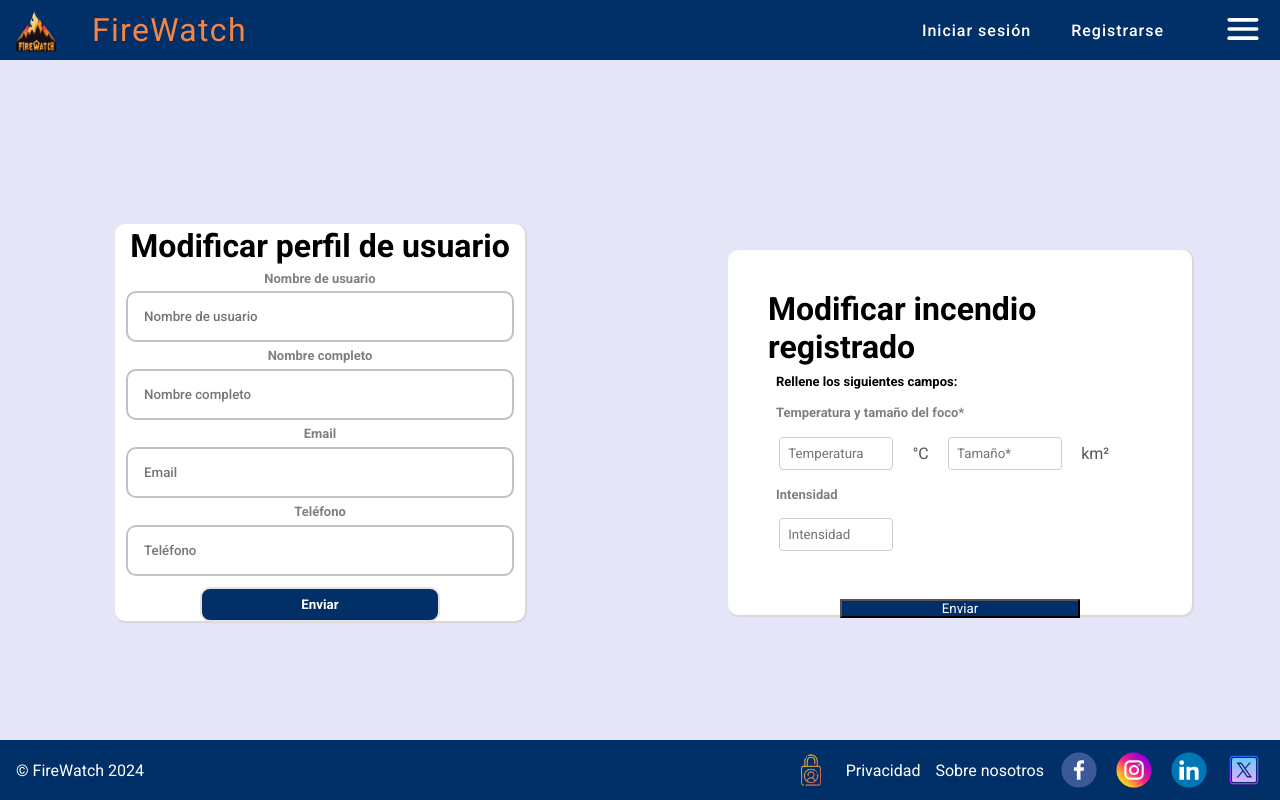
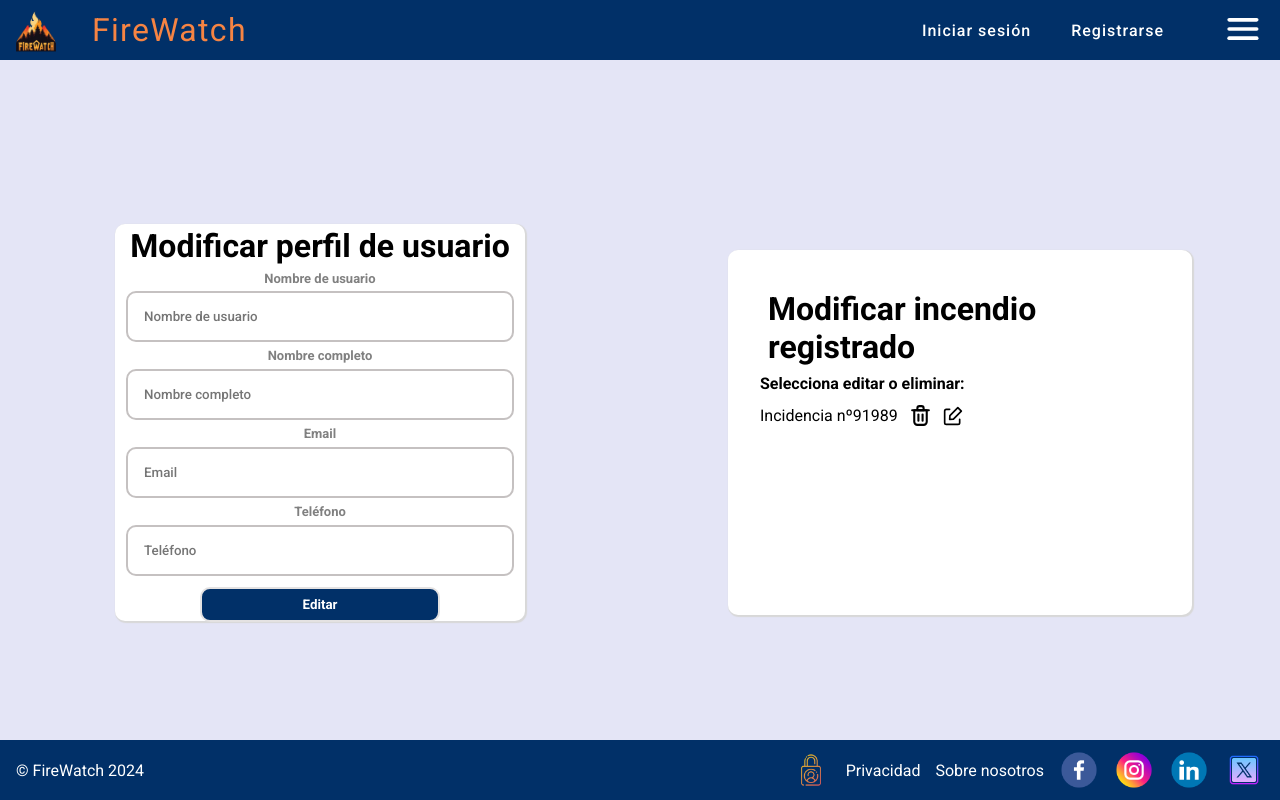
Before and after one commit to polfarre/FireWatch-Frontend, a React (Vite) app: page /myProfile in a window 1280 px wide. Built offline with nearby package versions, Linux system fonts and the light colour scheme.

Commit message:
añade eliminar incidencia

```diff
--- a/src/pages/profile/Profile.jsx
+++ b/src/pages/profile/Profile.jsx
@@ -8,17 +8,24 @@ const Profile = () => {
     intensidad: "",
   });
   const [showNotification, setShowNotification] = useState(false);
+  const [showEditForm, setShowEditForm] = useState(false);
 
   const handleChange = (e) => {
     const { name, value } = e.target;
     setFormData({ ...formData, [name]: value });
   };
+
   const handleSubmit = (e) => {
     e.preventDefault();
     const { temperatura, tamaño } = formData;
 
     setShowNotification(true);
   };
+
+  const handleEditButtonClick = () => {
+    setShowEditForm(true);
+  };
+
   return (
     <div className="wrapper-forms">
       <div className="form-container">
@@ -57,11 +64,110 @@ const Profile = () => {
           <input className="form-input" type="tel" name="telefono" id="phone" placeholder="Teléfono" />
 
           <button className="sign-buttons" id="blue-button-sign">
-            Enviar
+            Editar
           </button>
         </form>
       </div>
       <div className="form-container">
+        <form className="reg-form" onSubmit={handleSubmit}>
+          <div className="reg-form-container">
+            <h1 className="reg-title">Modificar incendio registrado</h1>
+            <strong>Selecciona editar o eliminar:</strong>
+            <div className="reported-fire-container">
+              <p>Incidencia nº91989</p>
+              <div className="wrapper-buttons">
+                <svg
+                  className="delete-button"
+                  width="25px"
+                  height="25px"
+                  viewBox="0 0 24 24"
+                  fill="none"
+                  xmlns="http://www.w3.org/2000/svg"
+                >
+                  <g id="SVGRepo_bgCarrier" strokeWidth="0"></g>
+                  <g id="SVGRepo_tracerCarrier" strokeLinecap="round" strokeLinejoin="round"></g>
+                  <g id="SVGRepo_iconCarrier">
+                    <path
+                      d="M10 11V17"
+                      stroke="#000000"
+                      strokeWidth="2"
+                      strokeLinecap="round"
+                      strokeLinejoin="round"
+                    ></path>
+                    <path
+                      d="M14 11V17"
+                      stroke="#000000"
+                      strokeWidth="2"
+                      strokeLinecap="round"
+                      strokeLinejoin="round"
+                    ></path>
+                    <path
+                      d="M4 7H20"
+                      stroke="#000000"
+                      strokeWidth="2"
+                      strokeLinecap="round"
+                      strokeLinejoin="round"
+                    ></path>
+                    <path
+                      d="M6 7H12H18V18C18 19.6569 16.6569 21 15 21H9C7.34315 21 6 19.6569 6 18V7Z"
+                      stroke="#000000"
+                      strokeWidth="2"
+                      strokeLinecap="round"
+                      strokeLinejoin="round"
+                    ></path>
+                    <path
+                      d="M9 5C9 3.89543 9.89543 3 11 3H13C14.1046 3 15 3.89543 15 5V7H9V5Z"
+                      stroke="#000000"
+                      strokeWidth="2"
+                      strokeLinecap="round"
+                      strokeLinejoin="round"
+                    ></path>
+                  </g>
+                </svg>
+                <svg
+                  className="edit-button"
+                  onClick={handleEditButtonClick}
+                  width="20px"
+                  height="20px"
+                  viewBox="0 0 24 24"
+                  xmlns="http://www.w3.org/2000/svg"
+                  fill="#000000"
+                >
+                  <g id="SVGRepo_bgCarrier" strokeWidth="0"></g>
+                  <g id="SVGRepo_tracerCarrier" strokeLinecap="round" strokeLinejoin="round"></g>
+                  <g id="SVGRepo_iconCarrier">
+                    <title></title>
+                    <g id="Complete">
+                      <g id="edit">
+                        <g>
+                          <path
+                            d="M20,16v4a2,2,0,0,1-2,2H4a2,2,0,0,1-2-2V6A2,2,0,0,1,4,4H8"
+                            fill="none"
+                            stroke="#000000"
+                            strokeLinecap="round"
+                            strokeLinejoin="round"
+                            strokeWidth="2"
+                          ></path>
+                          <polygon
+                            fill="none"
+                            points="12.5 15.8 22 6.2 17.8 2 8.3 11.5 8 16 12.5 15.8"
+                            stroke="#000000"
+                            strokeLinecap="round"
+                            strokeLinejoin="round"
+                            strokeWidth="2"
+                          ></polygon>
+                        </g>
+                      </g>
+                    </g>
+                  </g>
+                </svg>
+              </div>
+            </div>
+          </div>
+        </form>
+      </div>
+      {showEditForm && (
+        <div className="form-container form-edit-fire">
           <form className="reg-form" onSubmit={handleSubmit}>
             <div className="reg-form-container">
               <h1 className="reg-title">Modificar incendio registrado</h1>
@@ -105,10 +211,11 @@ const Profile = () => {
               )}
             </div>
             <button className="reg-button" id="blue-button" type="submit">
-            Enviar
+              Editar
             </button>
           </form>
         </div>
+      )}
     </div>
   );
 };
--- a/src/pages/profile/profile.css
+++ b/src/pages/profile/profile.css
@@ -4,3 +4,16 @@
     background-color: #E4E5F6;
     align-items: center;
 }
+
+.wrapper-buttons {
+    display: flex;
+    align-items: center;
+    gap: 10px;
+}
+
+.reported-fire-container {
+    display: flex;
+    align-items: center;
+    margin-top: 10px;
+    gap: 10px
+}
```
Lines whose indentation alone changed are shown as unchanged.
